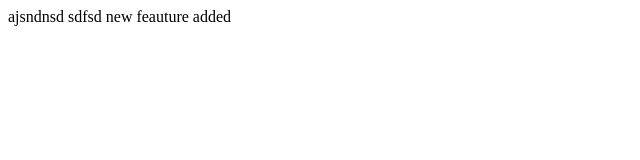
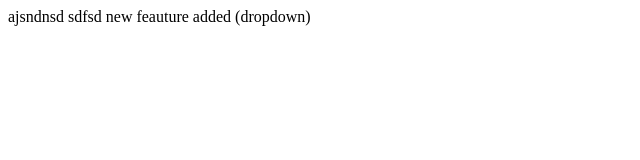
Before and after one commit to nikhilnoolvi/localrepo, a plain HTML site: page index.html in a window 1280 px wide. Shown: the whole page, without its empty margins (0-640 px from the left). Drawn offline with Linux system fonts and the light colour scheme.

Commit message:
drop down add

```diff
--- a/index.html
+++ b/index.html
@@ -3,4 +3,4 @@
 </pr>
 
 <pr>
-new feauture added </pr>
+new feauture added (dropdown) </pr>
```
